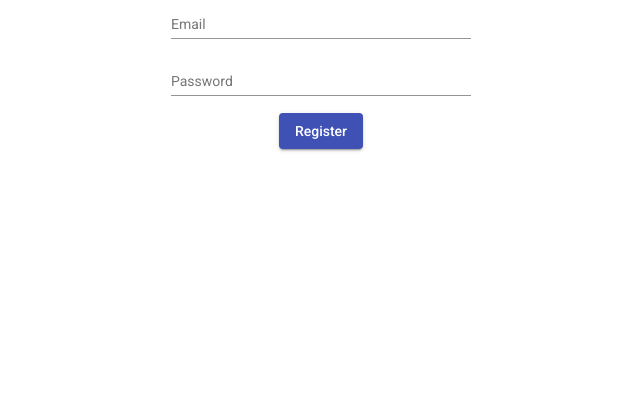
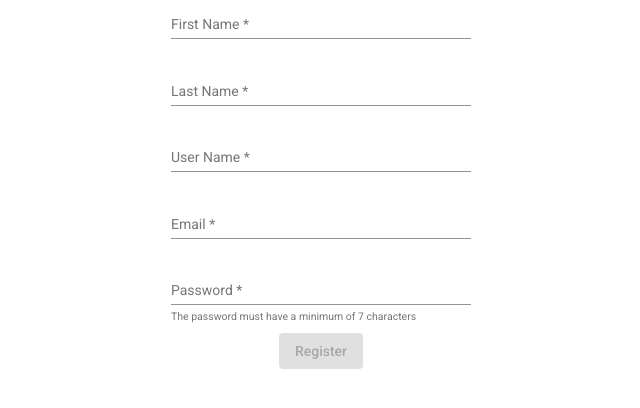
Before and after one commit to fraarce2021/my-web-angular-app, an Angular app: page /register in a window 1280 px wide. Shown: the top 408 px of the page, without its empty margins (319-959 px from the left). Built offline with nearby package versions, Linux system fonts and the light colour scheme.

Commit message:
Added validations in register component

```diff
--- a/src/app/security/register/register.component.html
+++ b/src/app/security/register/register.component.html
@@ -1,15 +1,36 @@
 <section>
-    <form fxLayout="column" fxLayoutAlign="center center" #f="ngForm" (ngSubmit)="registerUser(f)">
+    <form fxLayout="column" fxLayoutAlign="center center" #f="ngForm" (ngSubmit)="registerUser(f)" fxLayoutGap="10px">
         <mat-form-field>
-            <mat-label>Email</mat-label>
-            <input type="email" matInput placeholder="email@mail.com" ngModel name="email">
+            <mat-label>First Name</mat-label>
+            <input type="text" matInput placeholder="Example First Name" ngModel name="firstName" required>
+            <mat-error>First name is required</mat-error>
         </mat-form-field>
 
         <mat-form-field>
-            <mat-label>Password</mat-label>
-            <input type="password" matInput placeholder="password" ngModel name="password">
+            <mat-label>Last Name</mat-label>
+            <input type="text" matInput placeholder="Example Last Name" ngModel name="lastName" required>
+            <mat-error>Last name is required</mat-error>
         </mat-form-field>
 
-        <button type="submit" mat-raised-button color="primary">Register</button>
+        <mat-form-field>
+            <mat-label>User Name</mat-label>
+            <input type="text" matInput placeholder="Example User Name" ngModel name="userName" required>
+            <mat-error>User name is required</mat-error>
+        </mat-form-field>
+
+        <mat-form-field>
+            <mat-label>Email</mat-label>
+            <input type="email" matInput placeholder="email@mail.com" ngModel name="email" email required #emailInput="ngModel">
+            <mat-error *ngIf="emailInput.hasError('required')">Email is required</mat-error>
+            <mat-error *ngIf="!emailInput.hasError('required')">Email is invalid</mat-error>
+        </mat-form-field>
+
+        <mat-form-field hintLabel="The password must have a minimum of 7 characters">
+            <mat-label>Password</mat-label>
+            <input type="password" matInput placeholder="password" ngModel name="password" required minlength="7">
+            <mat-error>Password requires 7 characters</mat-error>
+        </mat-form-field>
+
+        <button type="submit" mat-raised-button color="primary" [disabled]="f.invalid">Register</button>
     </form>
 </section>
```
